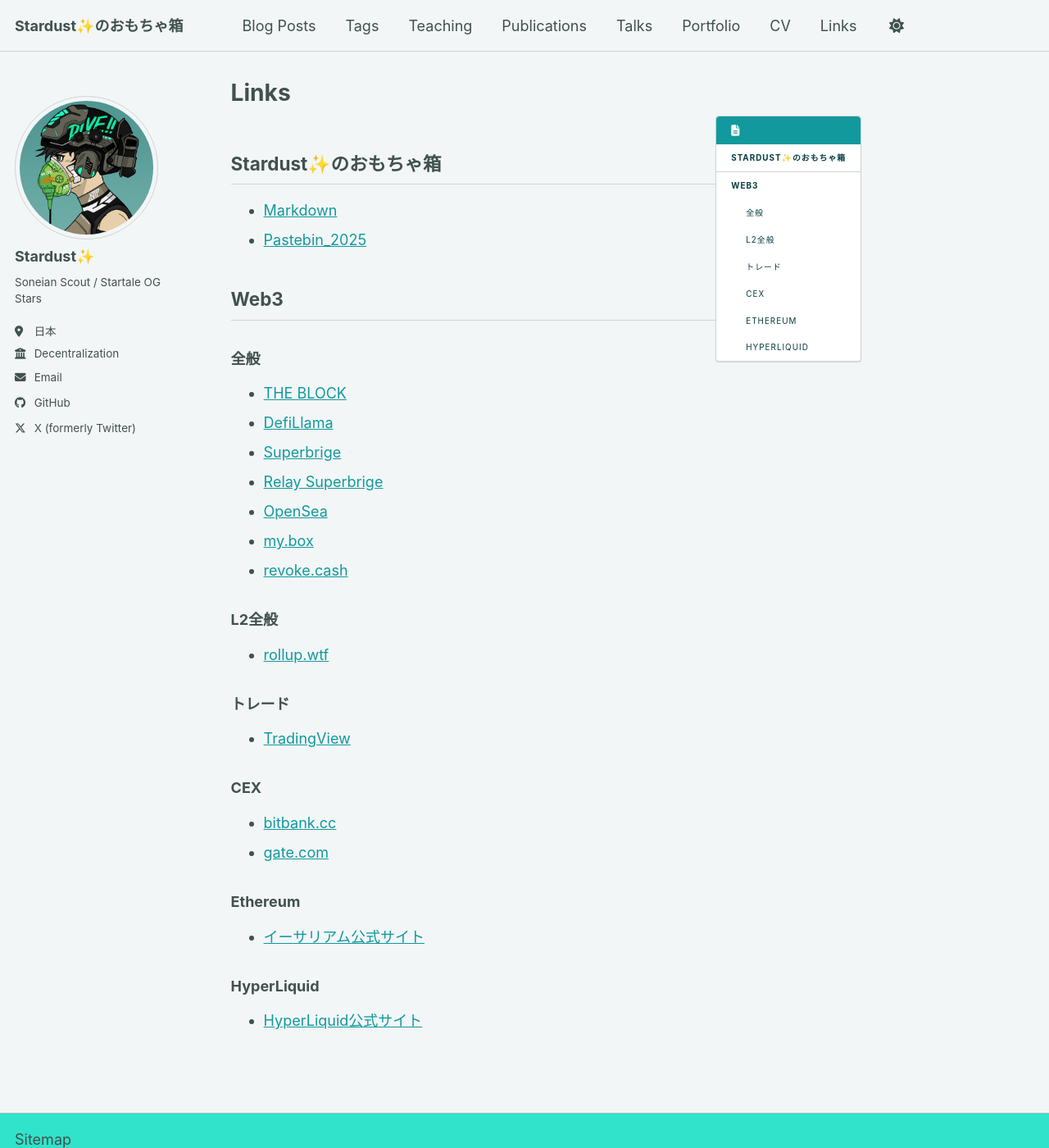
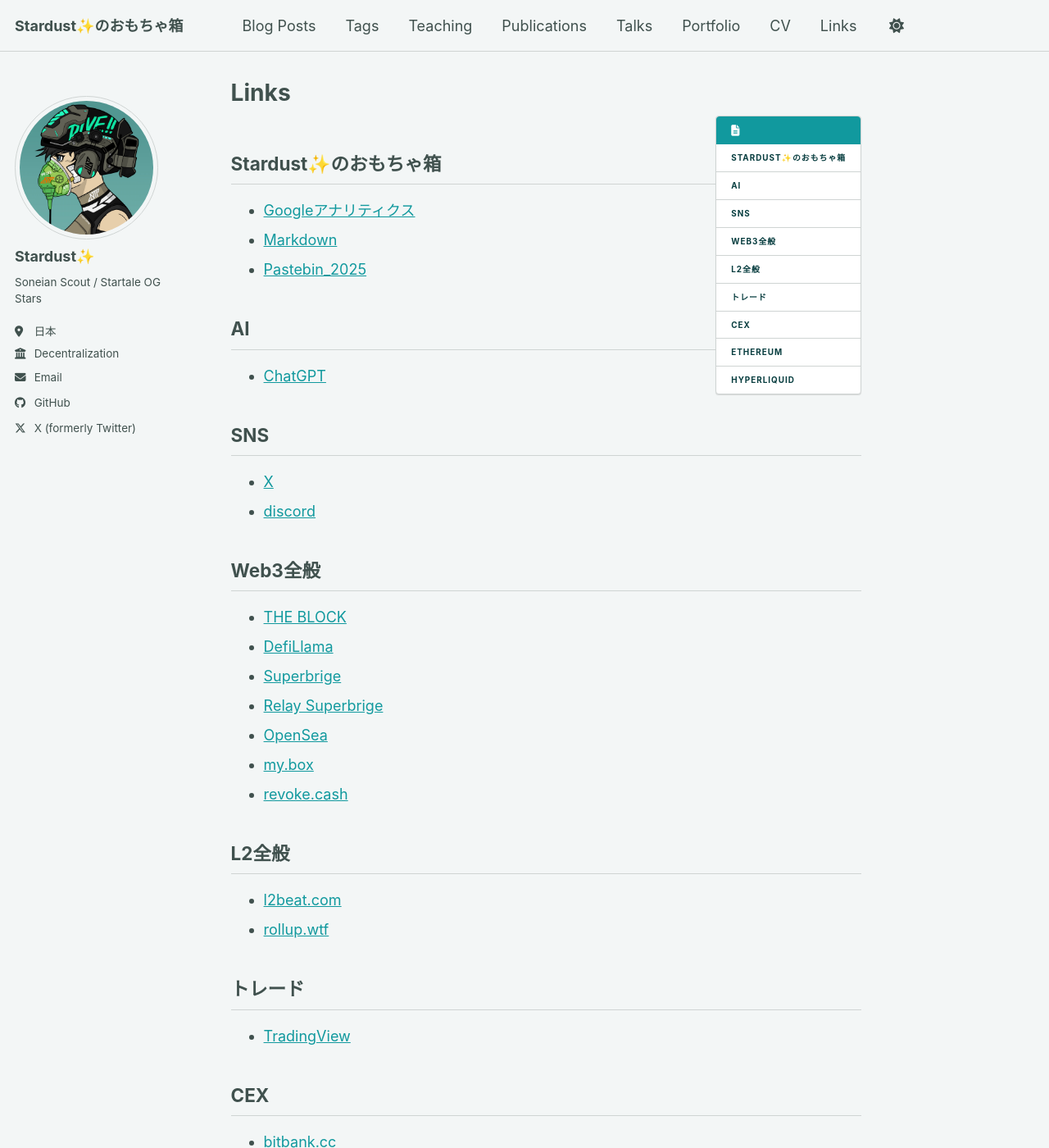
Before and after one commit to stardustdotbox/stardustdotbox.github.io, a Jekyll site: the page built from _pages/links.md, in a window 1280 px wide and 1400 px high. Shown: the whole window at 82% size. Built offline with Jekyll 4.4.1, drawn with Linux system fonts in a browser that asks for light colours; a script bundle is joined from its source files by our own code; library files that are not in the unit come from our copies.

Commit message:
Links集を作成する

```diff
--- a/_pages/links.md
+++ b/_pages/links.md
@@ -8,12 +8,20 @@
 
 ## Stardust✨のおもちゃ箱
 
+ * [Googleアナリティクス](https://analytics.google.com/)
  * [Markdown]({{site.uerl}}/markdown/)
  * [Pastebin_2025](https://github.com/stardustdotbox/stardustdotbox.github.io/wiki/Pastebin_2025)
 
-## Web3
+## AI
 
-### 全般
+ * [ChatGPT](https://chatgpt.com/)
+
+## SNS
+
+ * [X](https://x.com/)
+ * [discord](https://discord.com/)
+
+## Web3全般
 
  * [THE BLOCK](https://www.theblock.co/)
  * [DefiLlama](https://defillama.com/)
@@ -23,23 +31,24 @@
  * [my.box](https://www.my.box/)
  * [revoke.cash](https://revoke.cash/ja)
 
-### L2全般
+## L2全般
 
+ * [l2beat.com](l2beat.com)
  * [rollup.wtf](https://rollup.wtf/)
 
-### トレード
+## トレード
 
  * [TradingView](https://jp.tradingview.com/)
 
-### CEX
+## CEX
 
  * [bitbank.cc](https://bitbank.cc/)
  * [gate.com](https://www.gate.com/)
 
-### Ethereum
+## Ethereum
 
  * [イーサリアム公式サイト](https://ethereum.org/ja/)
 
-### HyperLiquid
+## HyperLiquid
 
  * [HyperLiquid公式サイト](https://hyperfoundation.org/)
```
